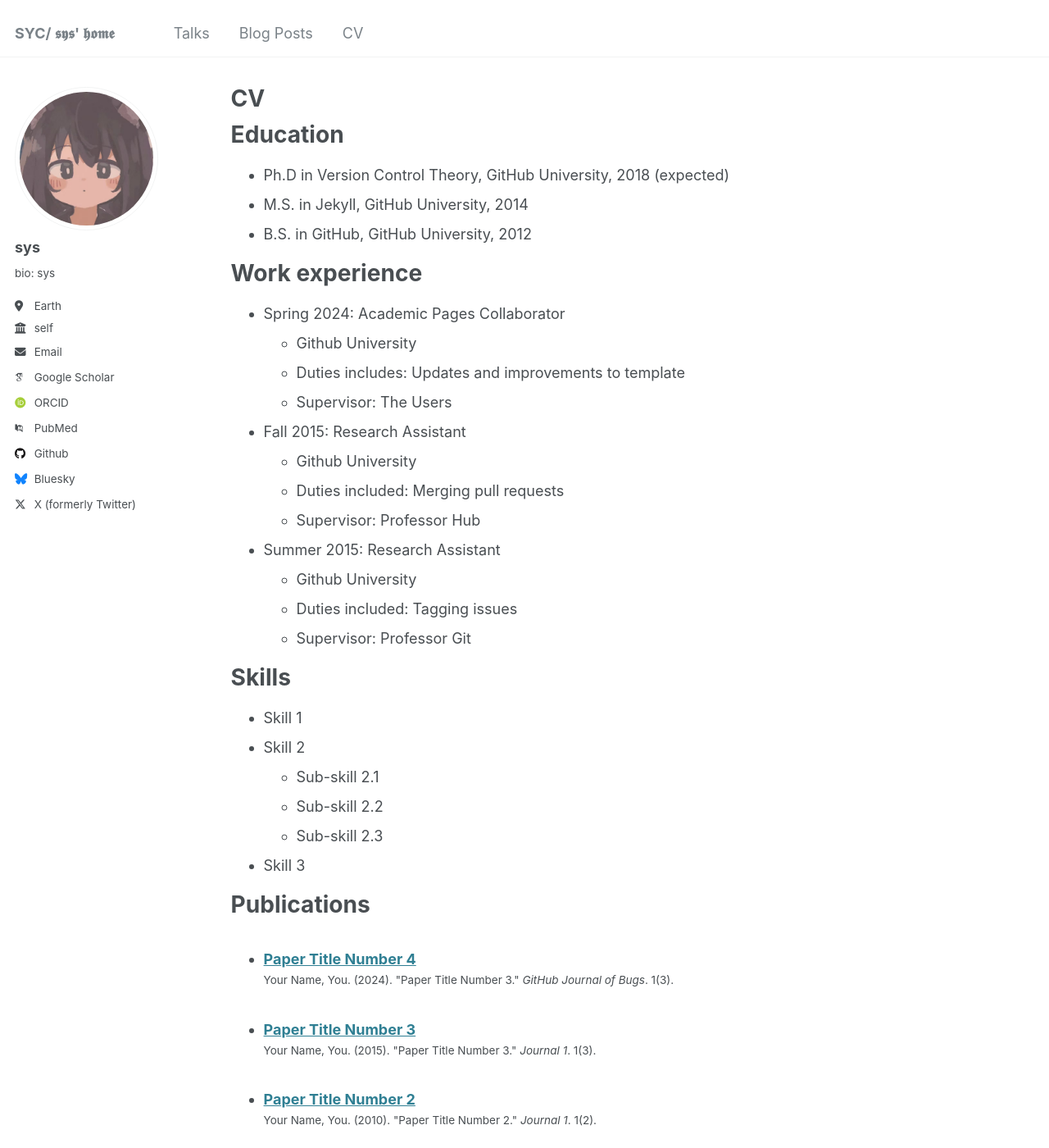
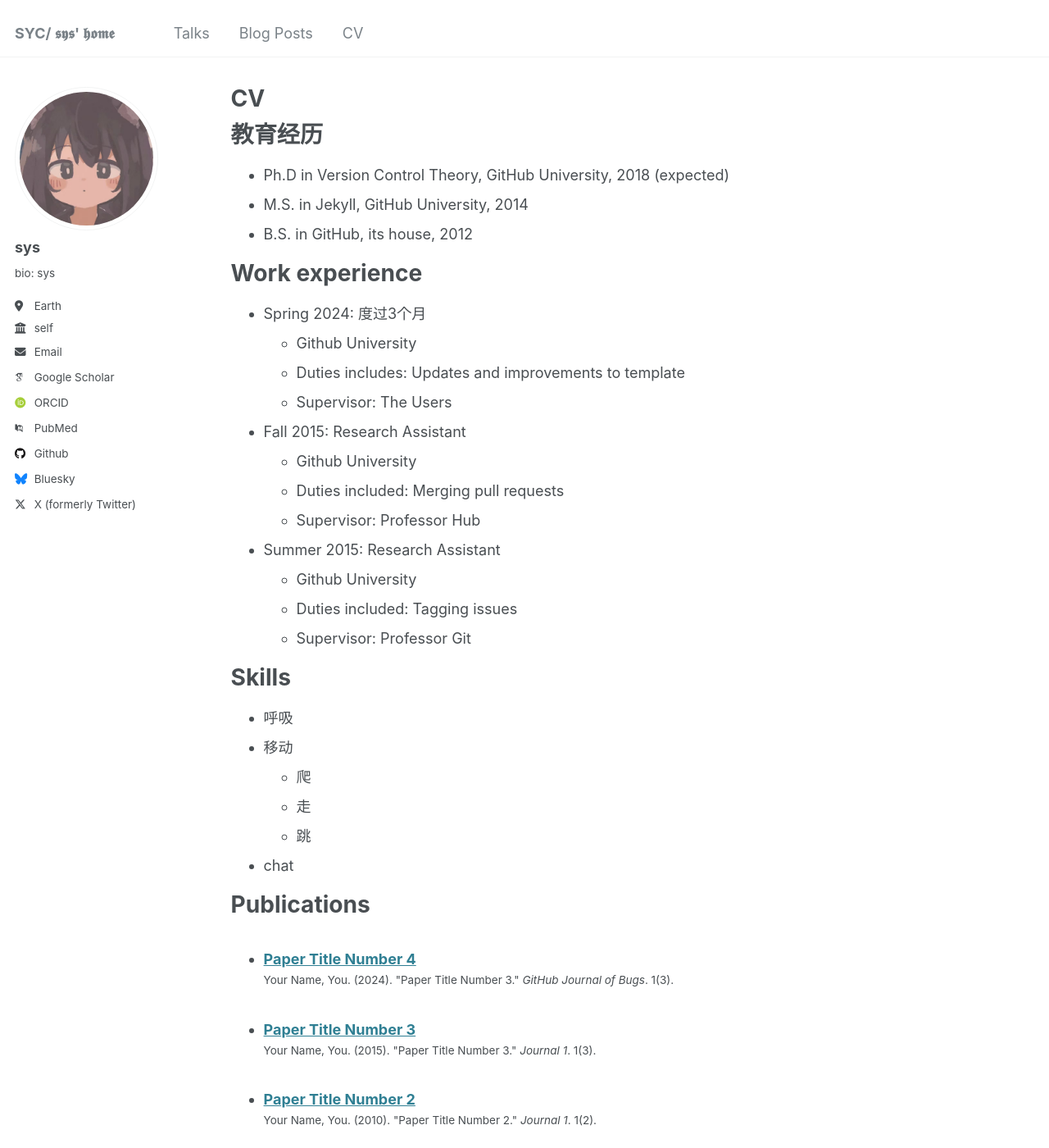
Before and after one commit to sycccc0/sycccc0.github.io, a Jekyll site: the page built from _pages/cv.md, in a window 1280 px wide and 1400 px high. Shown: the whole window at 82% size. Built offline with Jekyll 4.4.1, drawn with Linux system fonts in a browser that asks for light colours; some web fonts are replaced.

Commit message:
Update cv.md

```diff
--- a/_pages/cv.md
+++ b/_pages/cv.md
@@ -9,15 +9,15 @@ redirect_from:
 
 {% include base_path %}
 
-Education
+教育经历
 ======
 * Ph.D in Version Control Theory, GitHub University, 2018 (expected)
 * M.S. in Jekyll, GitHub University, 2014
-* B.S. in GitHub, GitHub University, 2012
+* B.S. in GitHub, its house, 2012
 
 Work experience
 ======
-* Spring 2024: Academic Pages Collaborator
+* Spring 2024: 度过3个月
   * Github University
   * Duties includes: Updates and improvements to template
   * Supervisor: The Users
@@ -34,12 +34,12 @@ Work experience
 
 Skills
 ======
-* Skill 1
-* Skill 2
-  * Sub-skill 2.1
-  * Sub-skill 2.2
-  * Sub-skill 2.3
-* Skill 3
+* 呼吸
+* 移动
+  * 爬
+  * 走
+  * 跳
+* chat
 
 Publications
 ======
```
